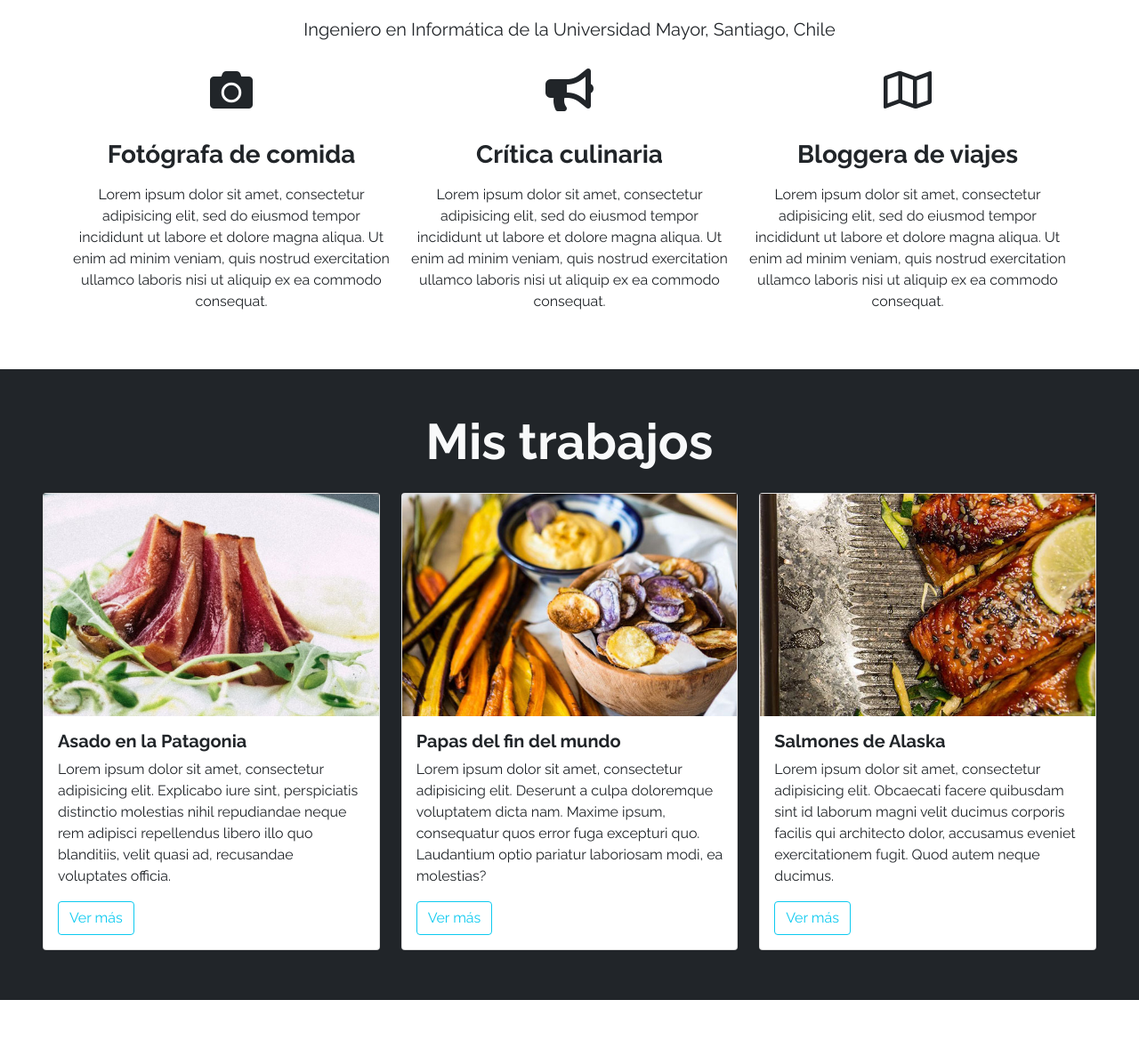
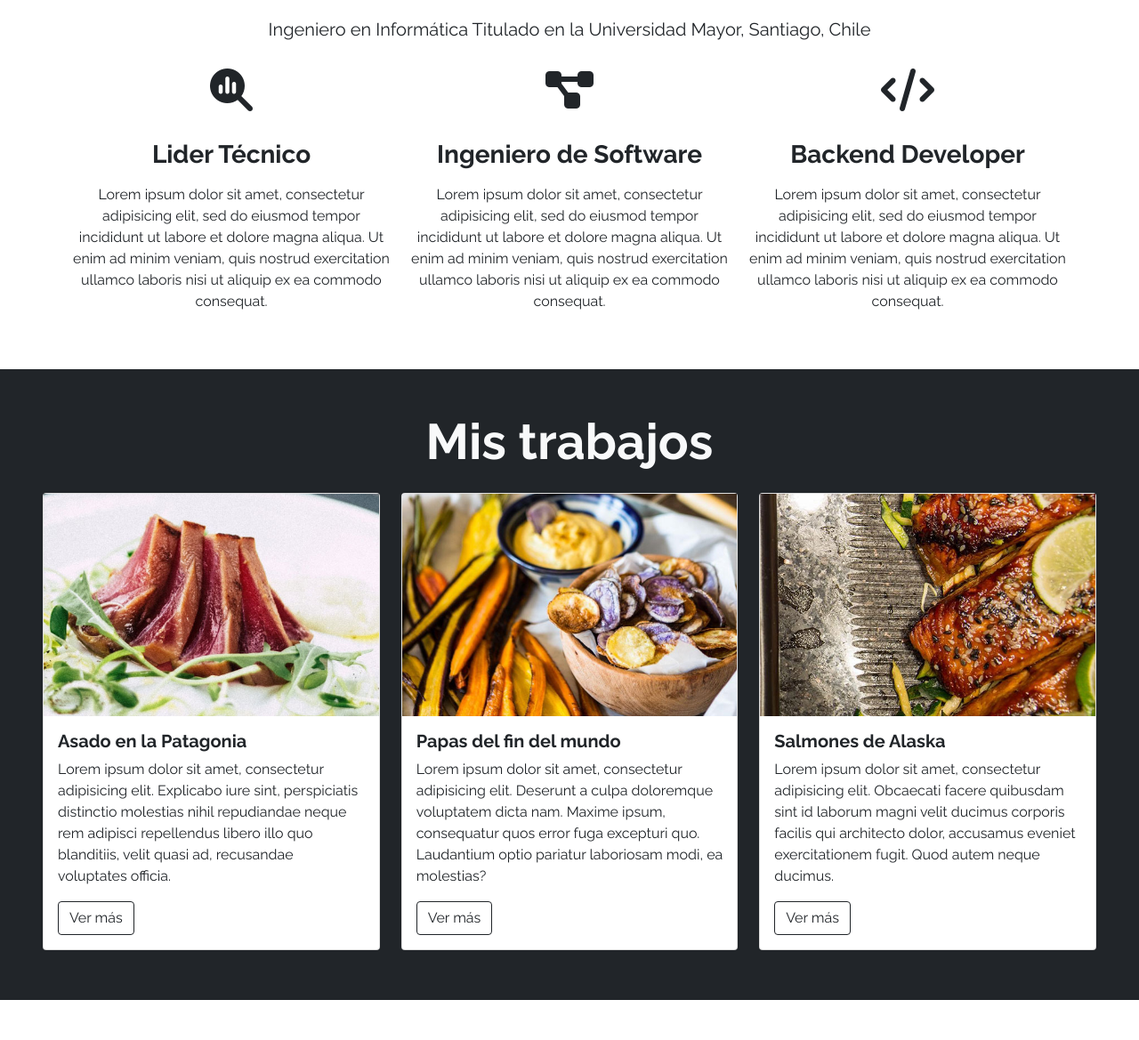
Before and after one commit to cavendan76/desafio_github, a plain HTML site: page index.html in a window 1280 px wide. Shown: the part 746-1915 px from the top of the page at 89% size. Drawn offline with nearby package versions, Linux system fonts and the light colour scheme.

Commit message:
Se modifican iconos y titulos de perfiles laborales

```diff
--- a/index.html
+++ b/index.html
@@ -16,6 +16,10 @@
       integrity="sha384-1BmE4kWBq78iYhFldvKuhfTAU6auU8tT94WrHftjDbrCEXSU1oBoqyl2QvZ6jIW3"
       crossorigin="anonymous"
     />
+    <script
+    src="https://kit.fontawesome.com/c2e5bd40b0.js"
+    crossorigin="anonymous"
+  ></script>
     <title>Carlos Avendaño</title>
     <link
       rel="stylesheet"
@@ -71,11 +75,11 @@
     </header>
     <section id="Acerca-de-mi" class="container text-center my-5">
       <h2 class="display-3 fw-bold my-4">Acerca de mi</h2>
-      <h5 class="my-3">Ingeniero en Informática de la Universidad Mayor, Santiago, Chile</h5>
+      <h5 class="my-3">Ingeniero en Informática Titulado en la Universidad Mayor, Santiago, Chile</h5>
       <div class="row">
         <div class="col-12 col-md-4">
-          <i class="fas fa-camera fa-3x my-3"></i>
-          <h3 class="my-3 fw-bold">Fotógrafa de comida</h3>
+          <i class="fas fa-solid fa-magnifying-glass-chart fa-3x my-3"></i>
+          <h3 class="my-3 fw-bold">Lider Técnico</h3>
           <p class="my-3">
             Lorem ipsum dolor sit amet, consectetur adipisicing elit, sed do
             eiusmod tempor incididunt ut labore et dolore magna aliqua. Ut enim
@@ -84,8 +88,8 @@
           </p>
         </div>
         <div class="col-12 col-md-4">
-          <i class="fas fa-bullhorn fa-3x my-3"></i>
-          <h3 class="my-3 fw-bold">Crítica culinaria</h3>
+          <i class="fa-solid fa-diagram-project fa-3x my-3"></i>
+          <h3 class="my-3 fw-bold">Ingeniero de Software</h3>
           <p class="my-3">
             Lorem ipsum dolor sit amet, consectetur adipisicing elit, sed do
             eiusmod tempor incididunt ut labore et dolore magna aliqua. Ut enim
@@ -94,8 +98,8 @@
           </p>
         </div>
         <div class="col-12 col-md-4">
-          <i class="far fa-map fa-3x my-3"></i>
-          <h3 class="my-3 fw-bold">Bloggera de viajes</h3>
+          <i class="fa-solid fa-code fa-3x my-3"></i>
+          <h3 class="my-3 fw-bold">Backend Developer</h3>
           <p class="my-3">
             Lorem ipsum dolor sit amet, consectetur adipisicing elit, sed do
             eiusmod tempor incididunt ut labore et dolore magna aliqua. Ut enim
@@ -126,7 +130,7 @@
                 repudiandae neque rem adipisci repellendus libero illo quo
                 blanditiis, velit quasi ad, recusandae voluptates officia.
               </p>
-              <button type="button" class="btn btn-outline-info">
+              <button type="button" class="btn btn-outline-dark">
                 Ver más
               </button>
             </div>
@@ -146,7 +150,7 @@
                 consequatur quos error fuga excepturi quo. Laudantium optio
                 pariatur laboriosam modi, ea molestias?
               </p>
-              <button type="button" class="btn btn-outline-info">
+              <button type="button" class="btn btn-outline-dark">
                 Ver más
               </button>
             </div>
@@ -166,7 +170,7 @@
                 corporis facilis qui architecto dolor, accusamus eveniet
                 exercitationem fugit. Quod autem neque ducimus.
               </p>
-              <button type="button" class="btn btn-outline-info">
+              <button type="button" class="btn btn-outline-dark">
                 Ver más
               </button>
             </div>
```
